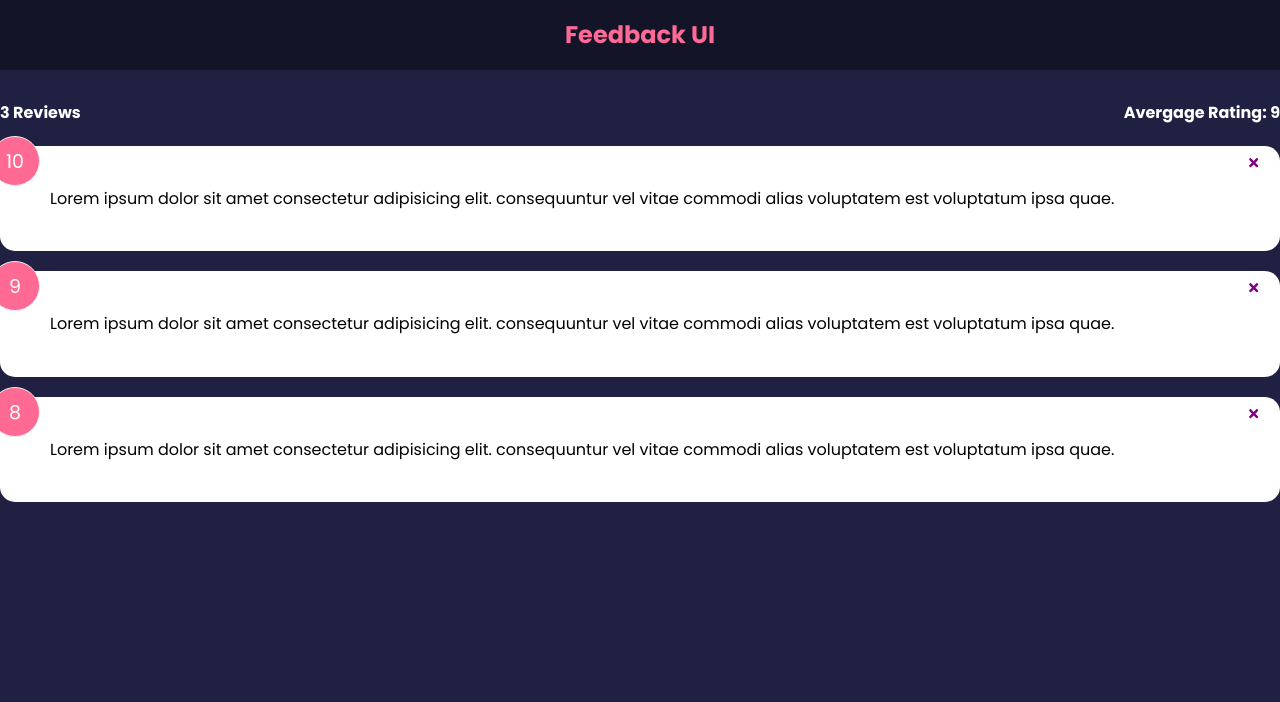
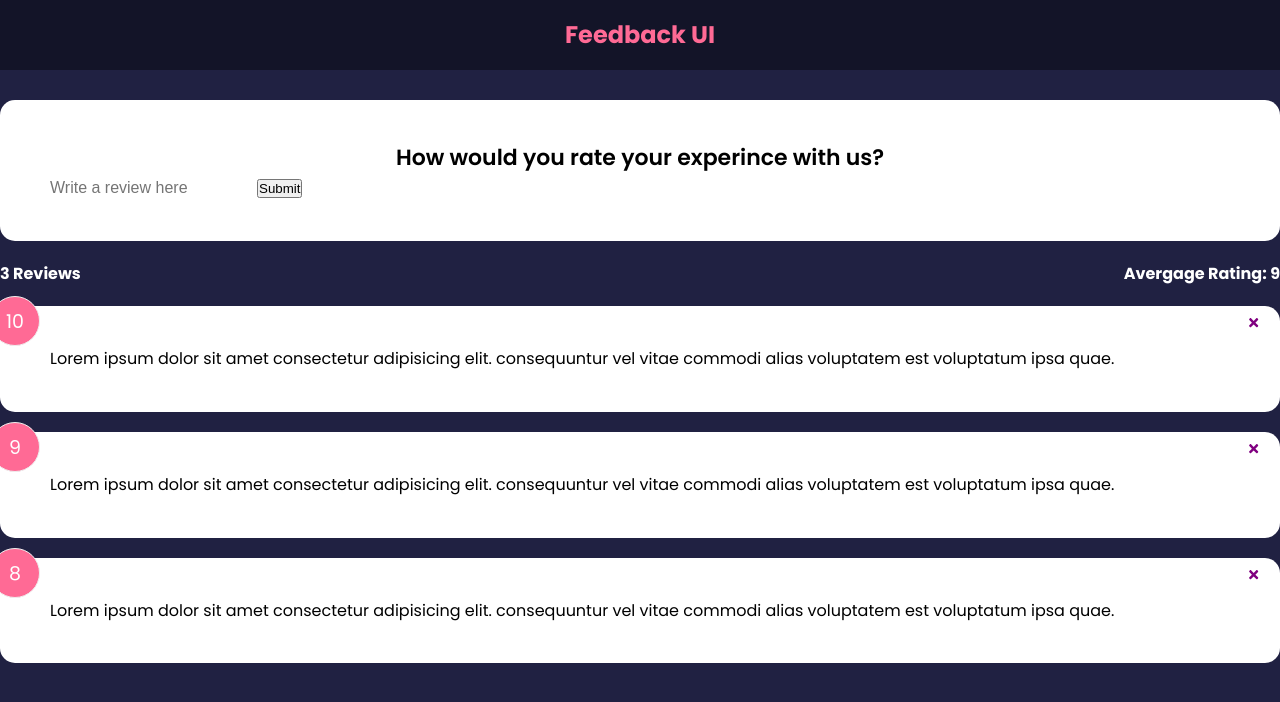
Before and after one commit to coutofilipe/Feedback-App, a React (Create React App) app: page / in a window 1280 px wide. Shown: the top 702 px of the page. Built offline with nearby package versions, Linux system fonts and the light colour scheme.

Commit message:
Form Input & State

```diff
--- a/src/App.js
+++ b/src/App.js
@@ -3,6 +3,7 @@ import Header from './components/Header'
 import FeedbackList from './components/FeedbackList'
 import FeedbackData from './data/FeedbackData'
 import FeedbackStats from './components/FeedbackStats'
+import FeedbackForm from './components/FeedbackForm'
 
 function App() {
   const [feedback, setFeedback] = useState(FeedbackData)
@@ -16,6 +17,7 @@ function App() {
     <>
       <Header />
       <div className='contianer'>
+        <FeedbackForm />
         <FeedbackStats feedback={feedback} />
         <FeedbackList feedback={feedback} handleDeleteProp={deleteFeedback} />
       </div>
--- /dev/null
+++ b/src/components/FeedbackForm.jsx
@@ -0,0 +1,25 @@
+import { useState } from "react"
+import Card from "./shared/Card"
+
+function FeedbackForm() {
+  const [reviewText, setReviewTExt] = useState('');
+
+  const handleReviewText = (e) => {
+    setReviewTExt(e.target.value);
+  }
+
+  return (
+    <Card>
+      <form>
+        <h2>How would you rate your experince with us?</h2>
+        <input
+          onChange={handleReviewText}
+          type="reviewText"
+          value={reviewText}
+          placeholder="Write a review here" />
+        <button type="submit">Submit</button>
+      </form>
+    </Card>
+  )
+}
+export default FeedbackForm
```
